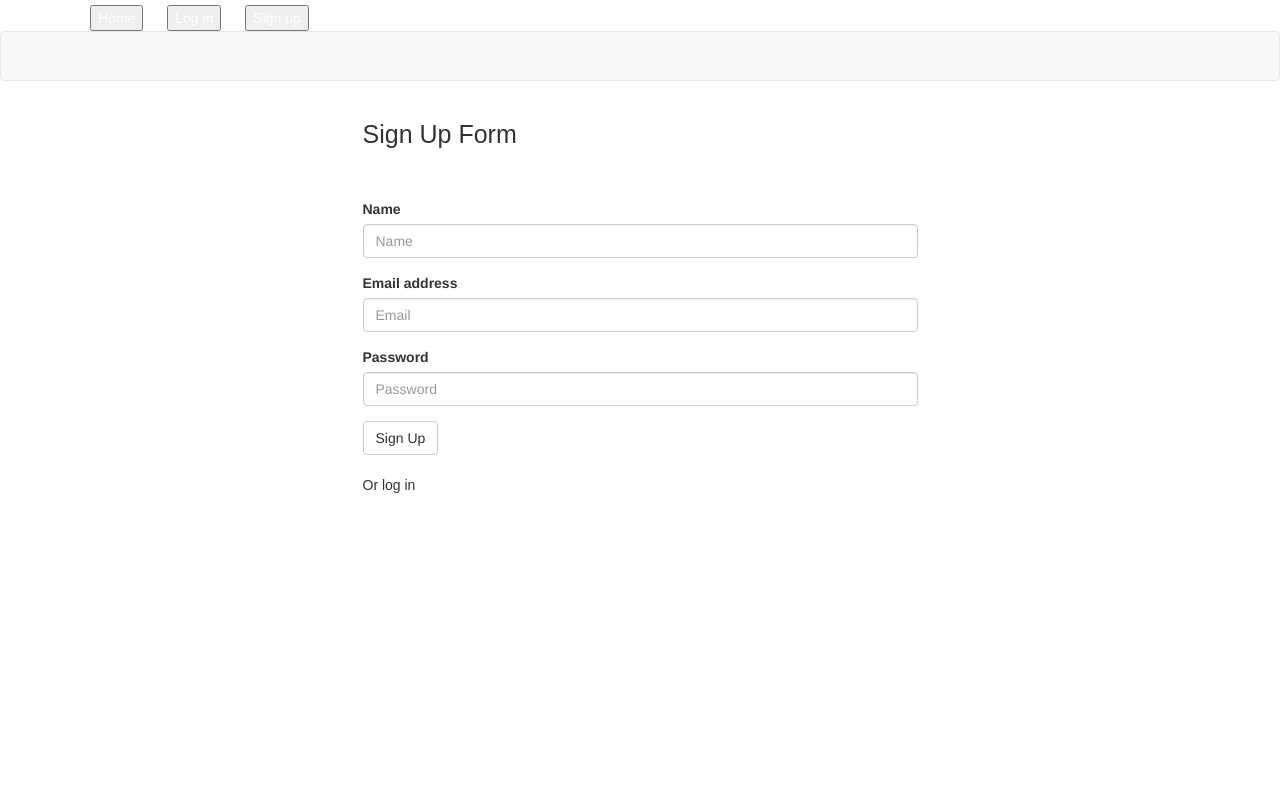
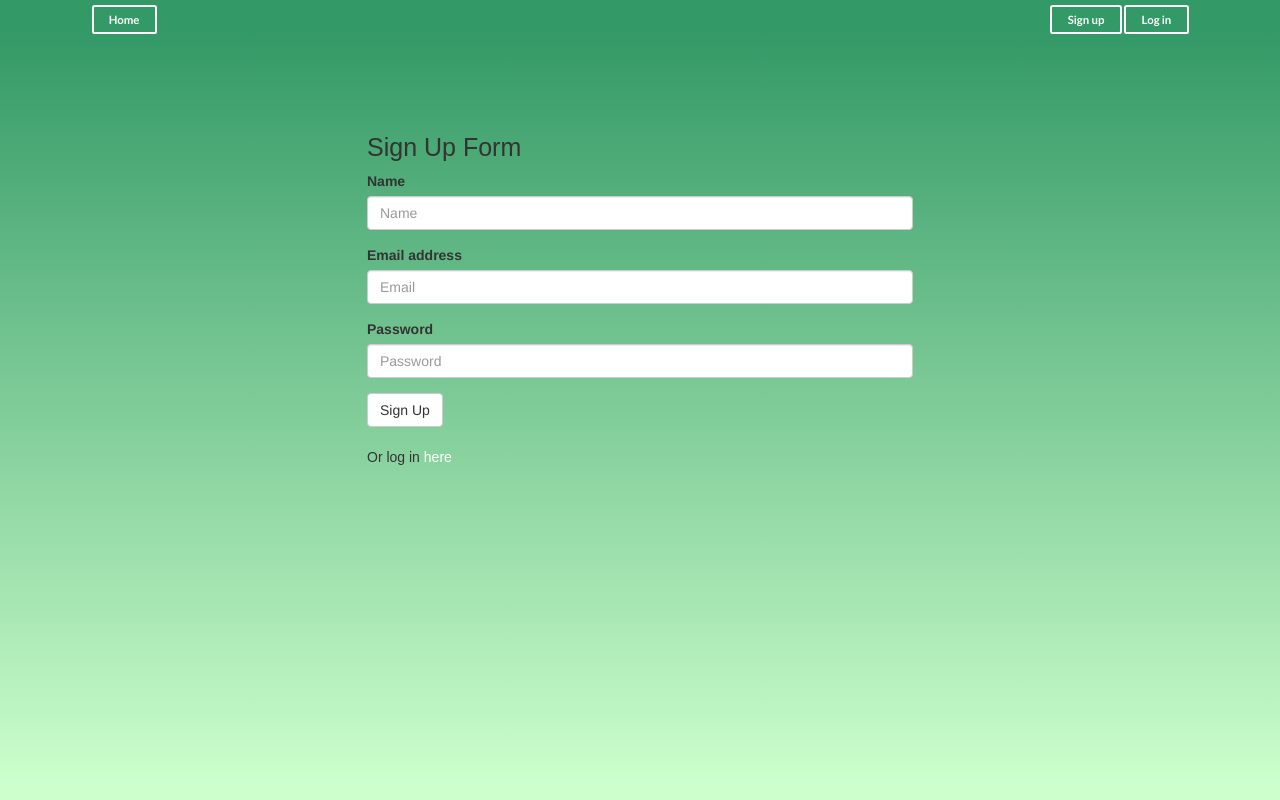
Before and after one commit to jamescook98/peregrine, a PHP site: page /signup.html in a window 1280 px wide. Run offline with PHP 8.4, Linux system fonts and the light colour scheme; some libraries are stand-ins or nearby versions.

Commit message:
update signup and login

```diff
--- a/public/signup.html
+++ b/public/signup.html
@@ -5,34 +5,34 @@
   <title>Passport Authentication</title>
   <meta charset="UTF-8">
   <meta name="viewport" content="width=device-width, initial-scale=1">
+  <!-- Semantic -->
+  <link rel="stylesheet" href="https://cdn.jsdelivr.net/npm/semantic-ui@2.4.2/dist/semantic.min.css">
+  <!-- Bulma -->
+  <link rel="stylesheet" href="https://cdn.jsdelivr.net/npm/bulma@0.9.0/css/bulma.min.css">
   <link rel="stylesheet" href="https://maxcdn.bootstrapcdn.com/bootswatch/3.3.7/lumen/bootstrap.min.css">
   <link href="stylesheets/style.css" rel="stylesheet">
 </head>
 
-<body>
+<body class ="indexBod">
   <div class="ui container">
-    <button class="ui left floated inverted button">
+    <button class="ui left floated large inverted button">
       <a class="item" href="./index.html">Home</a>
     </button>
-    <button class="ui right floated inverted button">
+    <button class="ui right floated large inverted button">
       <a class="item" href="./login.html">Log in</a>
     </button>
-    <button class="ui right floated inverted button">
+    <button class="ui right floated large inverted button">
       <a class="item" href="./signup.html">Sign up</a>
     </button>
 
   </div>
-  <nav class="navbar navbar-default">
-    <div class="container-fluid">
-      <div class="navbar-header">
-      </div>
-    </div>
-  </nav>
+
   <div class="container">
     <div class="row">
       <div class="col-md-6 col-md-offset-3">
-        <h2>Sign Up Form</h2>
+
         <form class="signup">
+          <h2>Sign Up Form</h2>
           <div class="form-group">
             <label for="exampleInputEmail1">Name</label>
             <input type="name" class="form-control" id="name-input" placeholder="Name">
--- a/public/stylesheets/style.css
+++ b/public/stylesheets/style.css
@@ -1,9 +1,9 @@
 form.signup,
 form.login {
-  margin-top: 50px;
+  margin-top: 100px;
 }
 .indexBod{
-  background: linear-gradient(to bottom, #339966 4%, #ccffcc 98%);
+  background: linear-gradient(#339966 4%, #ccffcc 98%);
 }
 .ui.container{
   margin-top:5px;
@@ -13,6 +13,9 @@
   width: 50%;
   padding: 10px;
   text-align: center;
+}
+h15{
+  margin-top: 150px;
 }
 h5{
   font-family: 'Montserrat', sans-serif;
@@ -67,6 +70,10 @@
 /* font-family: 'Montserrat', sans-serif;
 font-family: 'Raleway', sans-serif; */
 
+.ui.primary.button {
+  margin-top: 20px;
+  margin-bottom: 150px;
+}
 
 #yelp img, #yelp img{
   width:auto;
```
Also changed, not shown: public/login.html (+10 -12 lines), public/restaurant.html (+0 -35 lines).
